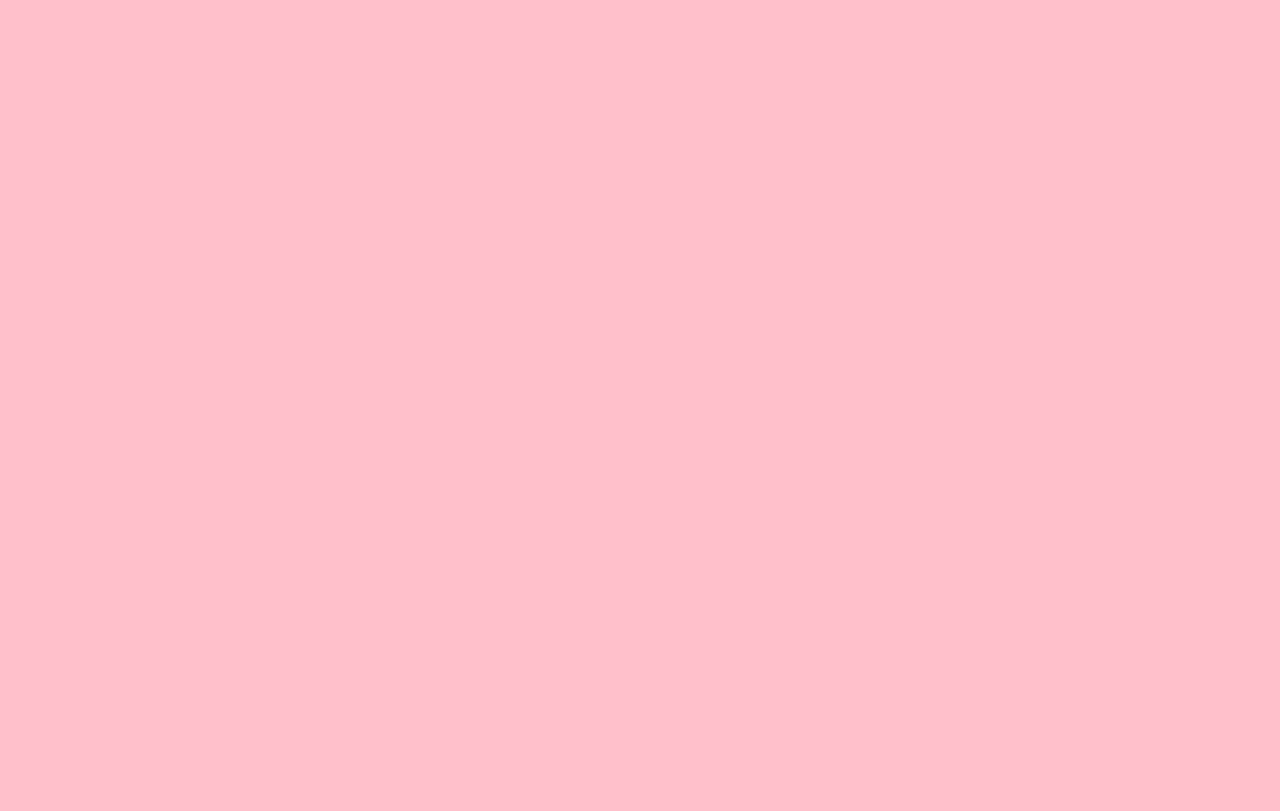
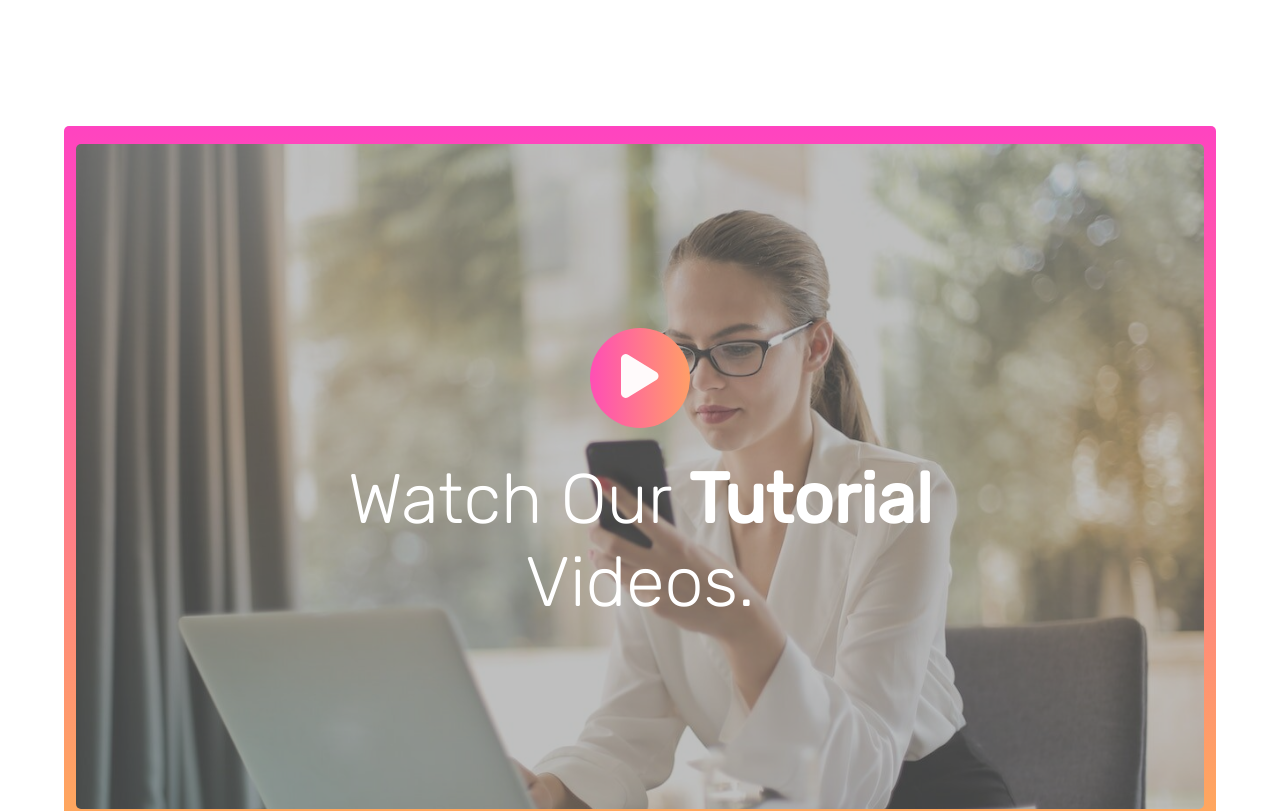
Before and after one commit to Zarshenas/React-landing-page, a React (Create React App) app: page / in a window 1280 px wide. Shown: the part 1780-2591 px from the top of the page. Built offline with nearby package versions, Linux system fonts and the light colour scheme.

Commit message:
video section added

```diff
--- a/package.json
+++ b/package.json
@@ -3,12 +3,18 @@
   "version": "0.1.0",
   "private": true,
   "dependencies": {
+    "@fortawesome/fontawesome-svg-core": "^6.2.0",
+    "@fortawesome/free-solid-svg-icons": "^6.2.0",
+    "@fortawesome/react-fontawesome": "^0.2.0",
     "@testing-library/jest-dom": "^5.16.5",
     "@testing-library/react": "^13.4.0",
     "@testing-library/user-event": "^13.5.0",
+    "babel-plugin-macros": "^3.1.0",
     "react": "^18.2.0",
     "react-dom": "^18.2.0",
+    "react-modal-video": "^1.2.10",
     "react-scripts": "5.0.1",
+    "sass": "^1.54.9",
     "styled-components": "^5.3.5",
     "web-vitals": "^2.1.4"
   },
--- a/src/App.js
+++ b/src/App.js
@@ -4,6 +4,7 @@ import NavBar from './Components/NavBar.js';
 import Banner from './Components/Banner';
 import Test from './Components/test';
 import Features from './Components/Features';
+import Video from './Components/Video';
 
 class App extends Component {
   render() {
@@ -12,15 +13,7 @@ class App extends Component {
         <NavBar />
         <Banner />
         <Features />
-        <Test />
-        <Test />
-        <Test />
-        <Test />
-        <Test />
-        <Test />
-        <Test />
-        <Test />
-        <Test />
+        <Video />
         <Test />
         <Test />
         <Test />
--- a/src/Components/Banner.module.css
+++ b/src/Components/Banner.module.css
@@ -3,7 +3,7 @@
     font-family: "Rubik", sans-serif;
 }
 .con{
-    padding: 200px 15px 70px;
+    padding: 200px 0px 70px;
     position: relative;
 }
 #greenBubble{
--- a/src/Components/Features.module.css
+++ b/src/Components/Features.module.css
@@ -1,5 +1,6 @@
 .feachersSection{
     text-align: center;
+    margin-bottom: 150px;
 }
 .feachersSection h1{
     font-size: 50px;
--- /dev/null
+++ b/src/Components/Video.js
@@ -0,0 +1,35 @@
+import React, { Component } from 'react';
+import styles from './Video.module.css';
+import {FontAwesomeIcon} from "@fortawesome/react-fontawesome";
+import {faPlay} from "@fortawesome/free-solid-svg-icons";
+import '../../node_modules/react-modal-video/scss/modal-video.scss';
+import ModalVideo from 'react-modal-video';
+
+class Video extends Component {
+        constructor(){
+            super();
+            this.state={
+                isOpen:false
+            }
+        }
+        openModal = () =>{
+            this.setState({
+                isOpen:true
+            })
+        }
+    render() {
+        return (
+                <section className={`${styles.videoSection} container flexcolumn`}>
+                    <ModalVideo channel='youtube' isOpen={this.state.isOpen} videoId='eBGIQ7ZuuiU' h1="dadadada" onClose={() => this.setState({isOpen: false})} />
+                <div className={styles.videoContainer}>
+                        <div className={styles.titlecon} >
+                            <div onClick={this.openModal} className={styles.playButtonCon}><FontAwesomeIcon fade={true} icon={faPlay} /></div>
+                            <h1 className={styles.title}>Watch Our <span>Tutorial</span> <br/> Videos.</h1>
+                        </div>
+                </div>
+                </section>
+        );
+    }
+}
+
+export default Video;
--- /dev/null
+++ b/src/Components/Video.module.css
@@ -0,0 +1,84 @@
+.videoSection{
+    align-items: center;
+    text-align: center;
+    color: #ffff;
+    margin-bottom: 150px;
+}
+.videoContainer{
+    border-radius: 5px;
+    background-image: linear-gradient(0deg,#ffa95c,#ff43c0);
+    width: 100%;
+    height: 300px;
+    position: relative;
+    overflow: hidden;
+    display: flex;
+    flex-direction: column;
+    justify-content: center;
+    align-items: center;
+    z-index:2 ;
+}
+.titlecon{
+    display: flex;
+    flex-direction: column;
+    justify-content: center;
+    align-items: center;
+    position: relative;
+    border-radius: 5px;
+    width: 98%;
+    height: 95%;
+    overflow: hidden;
+}
+.titlecon::before{
+    content: "";
+    position: absolute;
+    top: 0; left: 0;
+    width: 100%; height: 100%;
+    background-image: url(../Images/video\ cover.jpg);
+    background-size: cover;
+    filter: contrast(50%);
+    z-index:-1 ;
+}
+.playButtonCon{
+    width: 65px;
+    height: 65px;
+    background-image: linear-gradient(90deg,#ff4eb5 0,#ffa065 51%,#ff4eb5);
+    background-size: 200% auto;
+    border-radius: 50%;
+    transition: all 0.3s ease-in;
+    cursor: pointer;
+    margin: 0px auto 30px;
+    font-size: 30px;
+    line-height: 65px;
+}
+.playButtonCon:hover{
+    background-position: 100%;
+}
+.title{
+    font-size:30px;
+    font-weight: 300;
+}
+.title span {
+    font-weight: 800;
+}
+@media (min-width:600px) and (max-width:900px){
+    .videoContainer{
+        height: 400px;
+    }
+    .title{
+        font-size:50px;
+    }
+}
+@media (min-width:901px){
+    .videoContainer{
+        height: 700px;
+    }
+    .title{
+        font-size:70px;
+    }
+    .playButtonCon{
+        width: 100px;
+        height: 100px;
+        line-height: 100px;
+        font-size: 50px;
+    }
+}
```
Also changed, not shown: src/Images/video cover.jpg (added), 1 other file (tests, documents, lock files or other folders).
